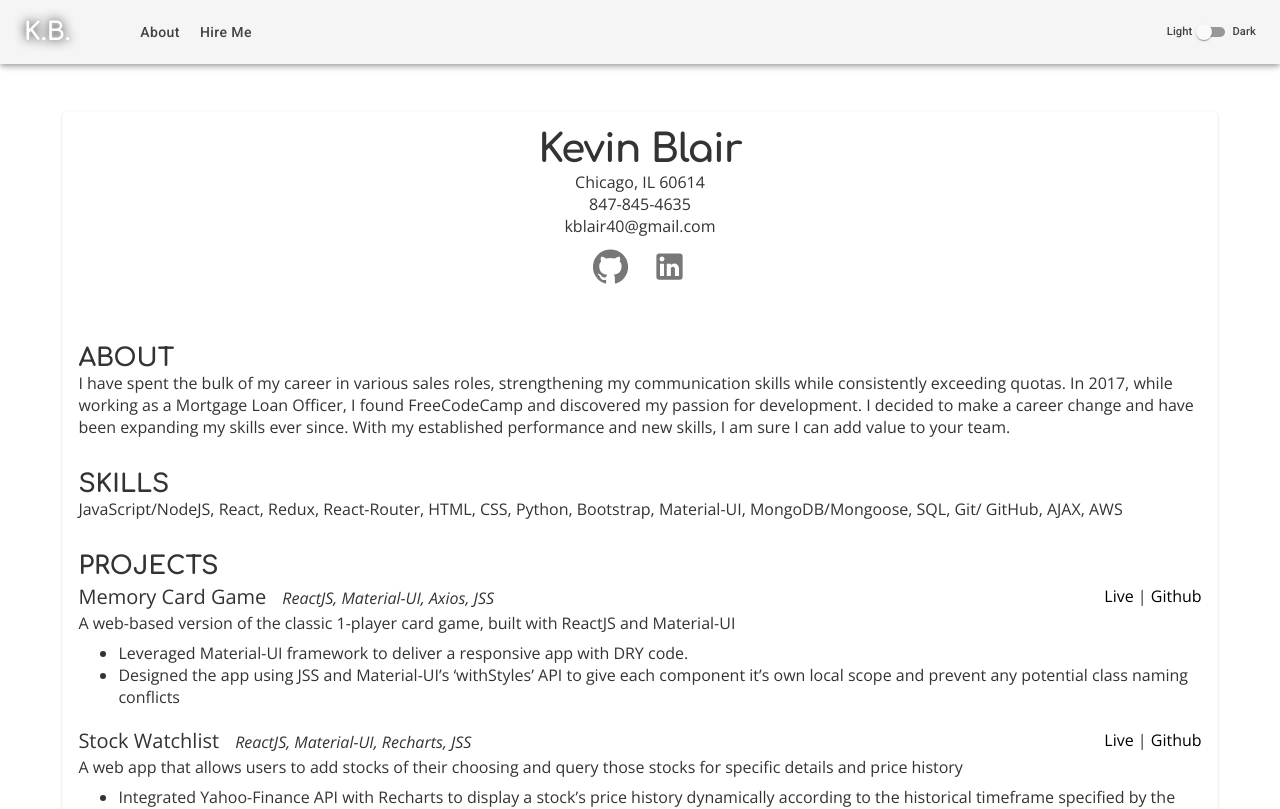
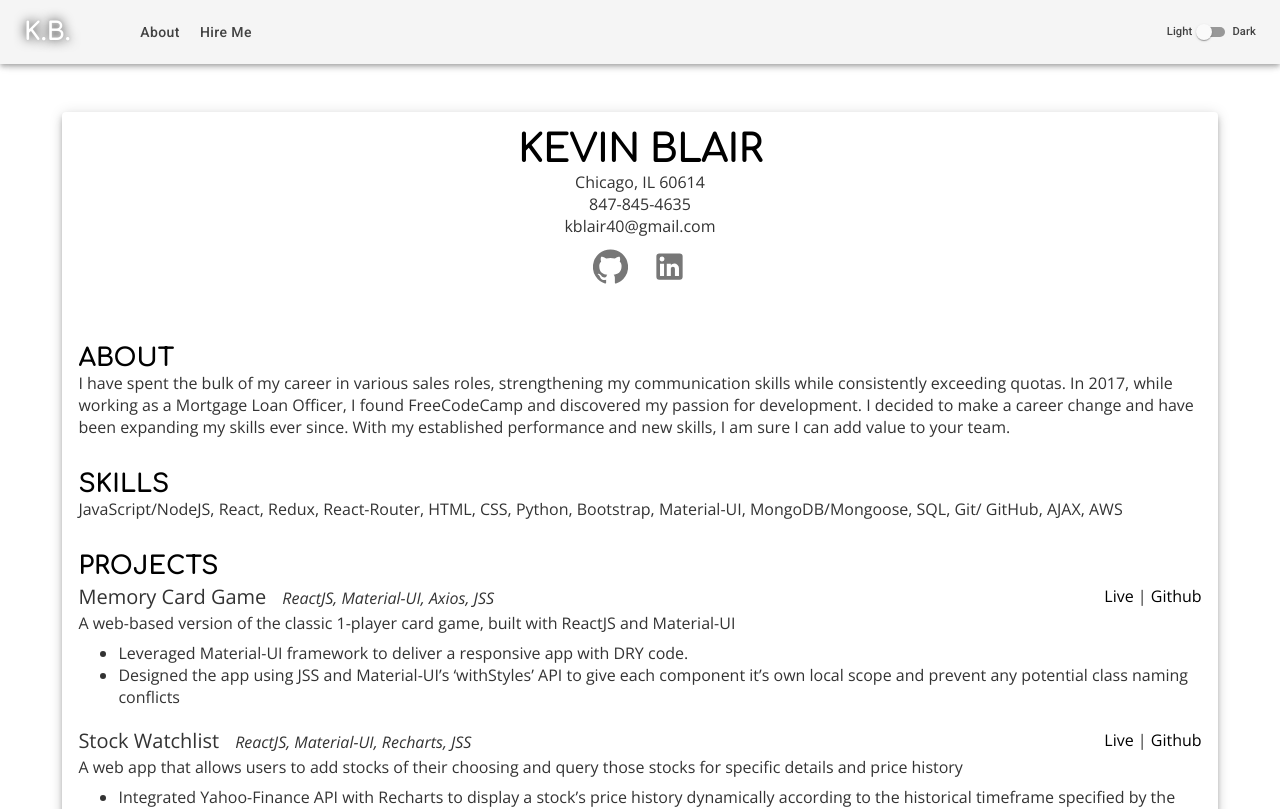
Before and after one commit to kblair40/portfolio-site, a React (Create React App) app: page /hireme in a window 1280 px wide. Shown: the top 809 px of the page. Built offline with nearby package versions, Linux system fonts and the light colour scheme.

Commit message:
start dark mode styling

```diff
--- a/src/App.js
+++ b/src/App.js
@@ -7,9 +7,13 @@ import Navbar from "./components/Navbar";
 import Resume from "./components/Resume";
 import ProjectCardsContainer from "./components/ProjectCardsContainer";
 
+// Darkest = #121212
+// Second Darkest = #424242
+// Third Darkest = #535353
+
 const styles = {
   dark: {
-    backgroundColor: "#535353",
+    backgroundColor: "#313131",
   },
   light: {
     backgroundColor: "#fff",
--- a/src/components/Contact.js
+++ b/src/components/Contact.js
@@ -30,7 +30,7 @@ const Contact = ({ classes, isDarkMode }) => {
   const iconColor = { color: isDarkMode ? "white" : "#777" };
   return (
     <div className={classes.contactContainer}>
-      <h1 className={classes.header}>Kevin Blair</h1>
+      <h1 className={classes.header}>KEVIN BLAIR</h1>
 
       <div className={classes.headerContact}>
         <div>
--- a/src/components/Navbar.js
+++ b/src/components/Navbar.js
@@ -9,7 +9,9 @@ import { NavLink } from "react-router-dom";
 import Logo from "../Logo";
 import ThemeModeSwitch from "./ThemeModeSwitch";
 import { useSelector } from "react-redux";
-
+// Darkest = #121212
+// Second Darkest = #424242
+// Third Darkest = #535353
 const useStyles = makeStyles((theme) => ({
   title: {
     marginRight: "1rem",
@@ -25,7 +27,8 @@ const useStyles = makeStyles((theme) => ({
     alignItems: "center",
   },
   darkBg: {
-    backgroundColor: "#424242",
+    // backgroundColor: "#424242",
+    backgroundColor: "#121212",
     color: "#fff",
   },
   lightBg: {
--- a/src/components/ProjectCard.js
+++ b/src/components/ProjectCard.js
@@ -8,7 +8,7 @@ import ProjectCardNav from "./ProjectCardNav";
 
 const styles = {
   lightFont: {
-    color: "rgba(200,200,200,.8)",
+    color: "rgba(255,255,255,.60)",
   },
 };
 
@@ -23,7 +23,7 @@ const ProjectCard = (props) => {
         title="Title"
         subheader="subheader"
         subheaderTypographyProps={{
-          className: isDarkMode && classes.lightFont,
+          className: classes.lightFont,
         }}
       />
 
--- a/src/components/ProjectCardWrapper.js
+++ b/src/components/ProjectCardWrapper.js
@@ -12,7 +12,7 @@ const styles = {
     width: "40%",
   },
   darkBg: {
-    backgroundColor: "#424242",
+    backgroundColor: "#121212",
     color: "#fff",
   },
 };
--- a/src/components/Resume.js
+++ b/src/components/Resume.js
@@ -16,8 +16,10 @@ import {
 
 const useStyles = makeStyles({
   container: (isDarkMode) => ({
+    position: "relative",
     padding: "1rem",
     "& a": {
+      position: "relative",
       textDecoration: "none",
       color: isDarkMode ? "white" : "black",
       transitionDuration: ".3s",
@@ -27,8 +29,13 @@ const useStyles = makeStyles({
     },
     "& a:hover": {
       textDecoration: "underline",
-      transform: "scale(1.05)",
       fontWeight: 600,
+    },
+    "& h1": {
+      color: isDarkMode ? "#8aacc8" : "black",
+    },
+    "& h3": {
+      color: isDarkMode ? "#bbdefb" : "black",
     },
   }),
   sectionHeader: {
--- a/src/components/ResumeContainer.js
+++ b/src/components/ResumeContainer.js
@@ -19,9 +19,8 @@ const styles = {
 };
 
 const ResumeContainer = ({ classes, children, isDarkMode }) => {
-  console.log("MODE:", isDarkMode);
   const paperStyles = isDarkMode
-    ? { background: "#424242", color: "#fff" }
+    ? { background: "#121212", color: "white" }
     : {};
 
   return (
@@ -29,7 +28,11 @@ const ResumeContainer = ({ classes, children, isDarkMode }) => {
       <div
         className={`${classes.resumeContainer} ${isDarkMode && classes.dark}`}
       >
-        <Paper style={paperStyles} classes={{ root: classes.root }}>
+        <Paper
+          elevation={5}
+          style={paperStyles}
+          classes={{ root: classes.root }}
+        >
           {children}
         </Paper>
       </div>
--- a/src/components/ThemeModeSwitch.js
+++ b/src/components/ThemeModeSwitch.js
@@ -13,6 +13,9 @@ const useStyles = makeStyles((theme) => ({
   },
   mode: {
     fontSize: ".7rem",
+  },
+  track: {
+    background: "white",
   },
 }));
 
@@ -32,6 +35,7 @@ export default function ThemeModeSwitch({ isDarkMode }) {
         size="small"
         onChange={changeTheme}
         checked={isDarkMode}
+        classes={{ track: isDarkMode && classes.track }}
       />
       <Typography className={classes.mode}>Dark</Typography>
     </div>
```
